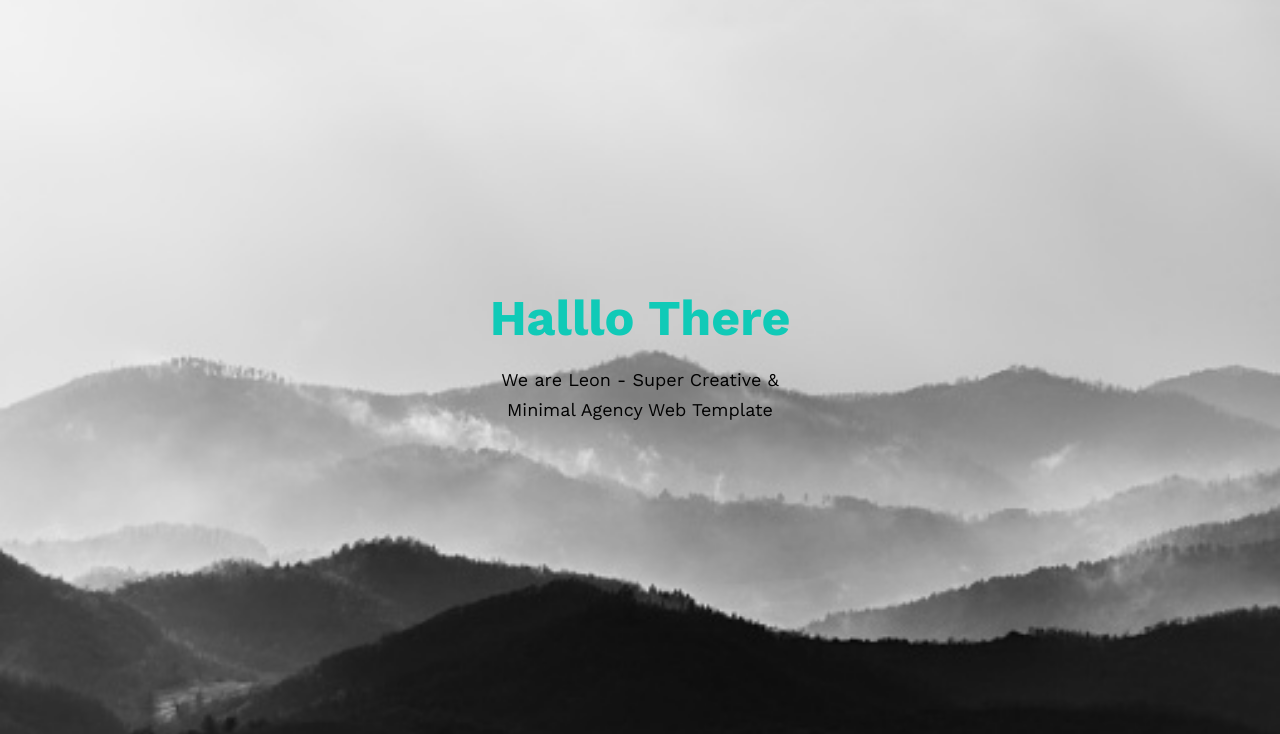
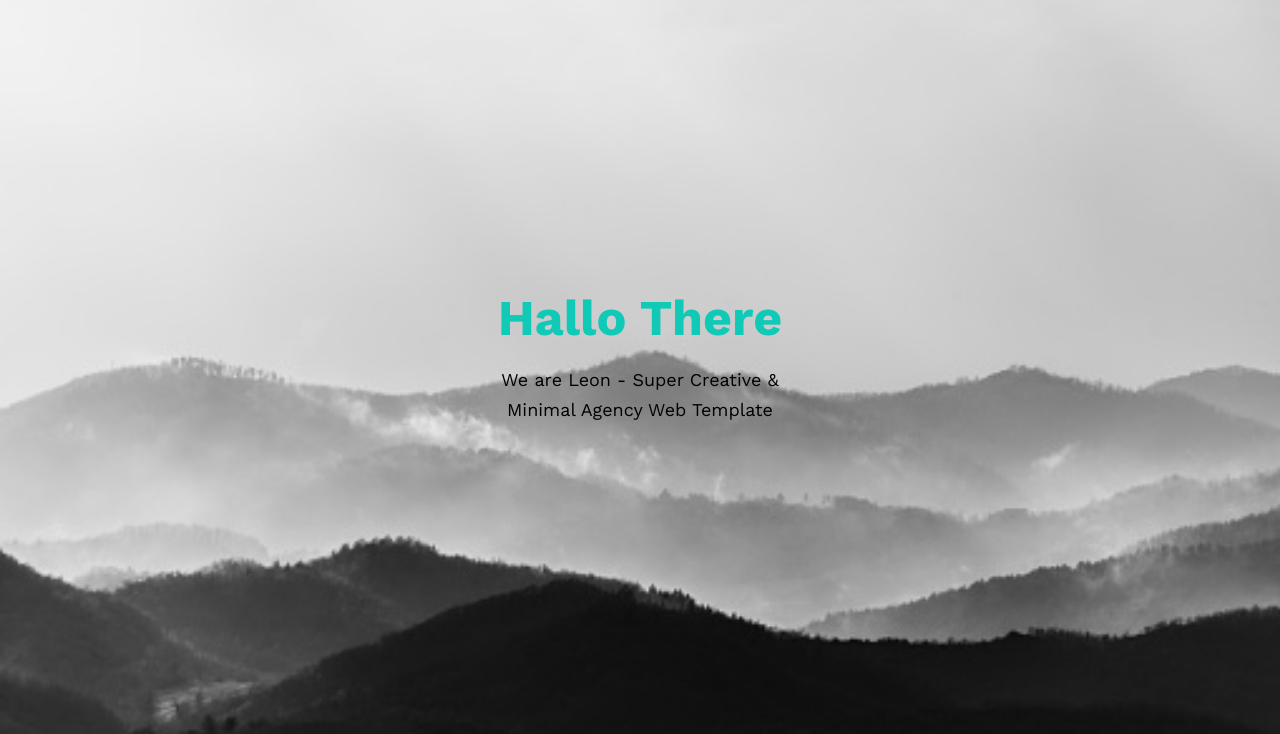
Before and after one commit to mido-salah/template-1, a plain HTML site: page index.html in a window 1280 px wide. Shown: the part 66-800 px from the top of the page. Drawn offline with nearby package versions, Linux system fonts and the light colour scheme; a web font is replaced by a local one.

Commit message:
addwd new content

```diff
--- a/index.html
+++ b/index.html
@@ -44,7 +44,7 @@
     <!-- strart landing -->
     <div class="landing">
         <div class="text-lan">
-            <h1>Halllo There</h1>
+            <h1>Hallo There</h1>
             <p>We are Leon - Super Creative &
                 Minimal Agency Web Template</p>
         </div>
```
